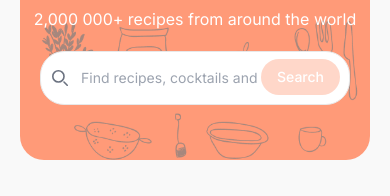
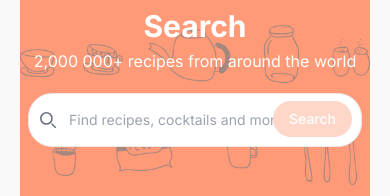
Before and after one commit to emanuelnakeng/nibbble, a React (Create React App) app: page /search in a window 390 px wide. Shown: the part 189-385 px from the top of the page. Built offline with nearby package versions, Linux system fonts and the light colour scheme; a web font is replaced by a local one.

Commit message:
fixed layout for mobile

```diff
--- a/src/pages/Search.js
+++ b/src/pages/Search.js
@@ -5,7 +5,7 @@ function Search() {
 	return (
 		<ScreenContainer>
 			<section
-				className={`h-[30vh] w-full container mx-auto rounded-3xl bg-[#FF9A78] bg-bottom bg-contain md:bg-cover md:h-[40vh] bg-no-repeat mb-15`}
+				className={`h-[40vh] w-full container mx-auto rounded-3xl bg-[#FF9A78] bg-bottom bg-contain md:bg-cover md:h-[40vh] bg-no-repeat mb-15`}
 				style={{
 					backgroundImage: `url(${background})`,
 				}}
@@ -20,7 +20,7 @@ function Search() {
 						</p>
 					</div>
 					<div className='flex flex-col items-center'>
-						<form className='w-full md:w-2/4 px-5 md:px-0'>
+						<form className='w-full md:w-2/4 px-2 md:px-0'>
 							<div className='relative'>
 								<div className='absolute inset-y-0 start-0 flex items-center ps-3 pointer-events-none'>
 									<svg
```
